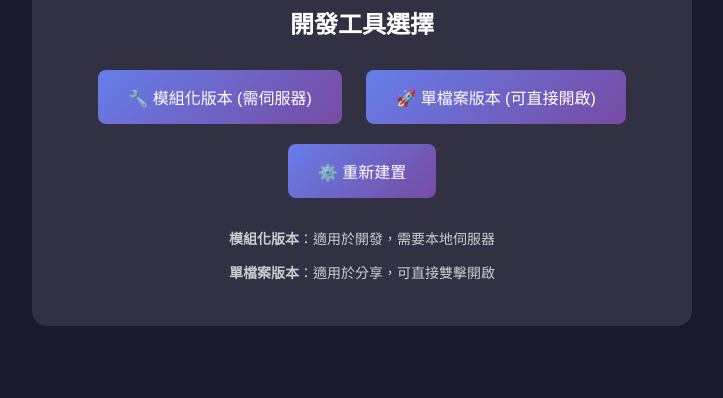
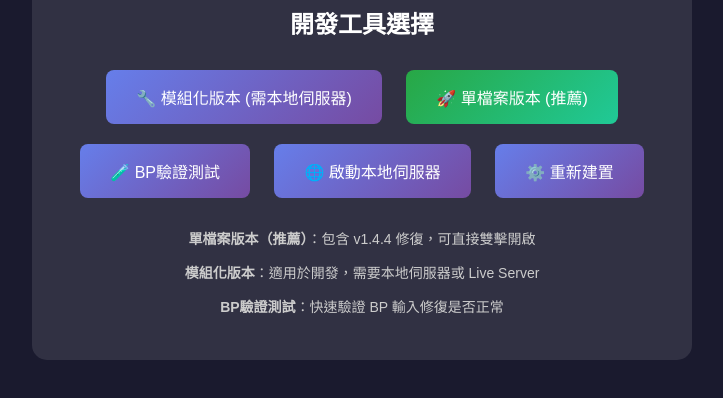
Before and after one commit to xiujiang1987/shadowverse-worlds-beyond-tracker, a website: page launcher.html in a window 1280 px wide. Shown: the part 176-574 px from the top of the page, without its empty margins (278-1001 px from the left). Drawn offline with Linux system fonts and the light colour scheme.

Commit message:
feat: 改進 launcher 和模組化版本支援
- 更新 launcher.html 突出推薦單檔案版本
- 新增 BP 驗證測試連結
- 新增 start_server.ps1 啟動本地伺服器腳本
- 新增本地伺服器啟動按鈕
- 改善使用說明和視覺提示

```diff
--- a/launcher.html
+++ b/launcher.html
@@ -39,19 +39,26 @@
         <h1>🃏 Shadowverse: Worlds Beyond</h1>
         <h2>開發工具選擇</h2>
 
-        <a href="index.html" class="btn">🔧 模組化版本 (需伺服器)</a>
-        <a href="index_bundle.html" class="btn">🚀 單檔案版本 (可直接開啟)</a>
+        <a href="index.html" class="btn">🔧 模組化版本 (需本地伺服器)</a>
+        <a href="index_bundle.html" class="btn" style="background: linear-gradient(135deg, #28a745 0%, #20c997 100%);">🚀 單檔案版本 (推薦)</a>
+        <a href="bp_test.html" class="btn">🧪 BP驗證測試</a>
+        <a href="#" class="btn" onclick="startServer()">🌐 啟動本地伺服器</a>
         <a href="#" class="btn" onclick="buildBundle()">⚙️ 重新建置</a>
 
         <div class="note">
-            <p><strong>模組化版本</strong>：適用於開發，需要本地伺服器</p>
-            <p><strong>單檔案版本</strong>：適用於分享，可直接雙擊開啟</p>
+            <p><strong>單檔案版本（推薦）</strong>：包含 v1.4.4 修復，可直接雙擊開啟</p>
+            <p><strong>模組化版本</strong>：適用於開發，需要本地伺服器或 Live Server</p>
+            <p><strong>BP驗證測試</strong>：快速驗證 BP 輸入修復是否正常</p>
         </div>
     </div>
 
     <script>
         function buildBundle() {
-            alert('請執行: .\build.ps1\n或手動執行建置腳本');
+            alert('請執行: .\\build.ps1\n或手動執行建置腳本');
+        }
+
+        function startServer() {
+            alert('請執行: .\\start_server.ps1\n或手動啟動本地伺服器\n\n這將啟動 HTTP 伺服器讓模組化版本正常運行');
         }
     </script>
 </body>
```
Also changed, not shown: 1 other file.
